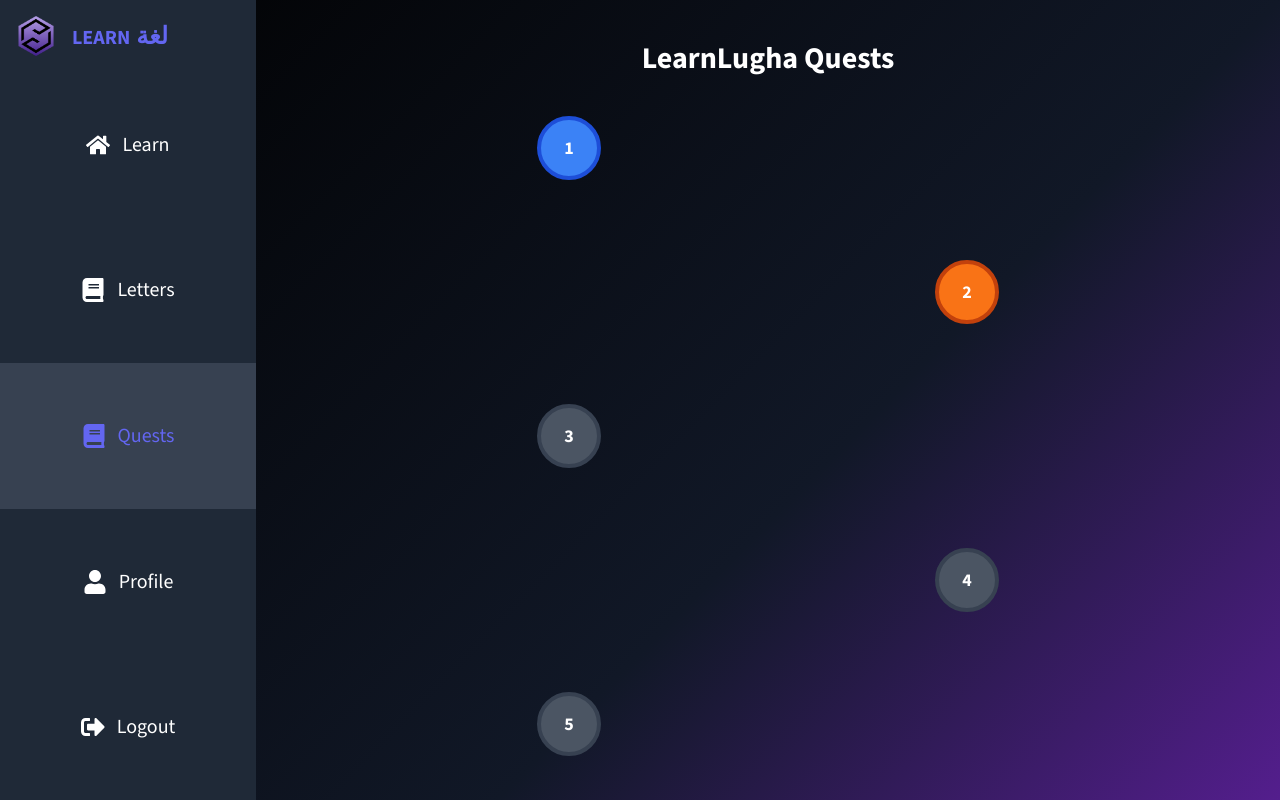
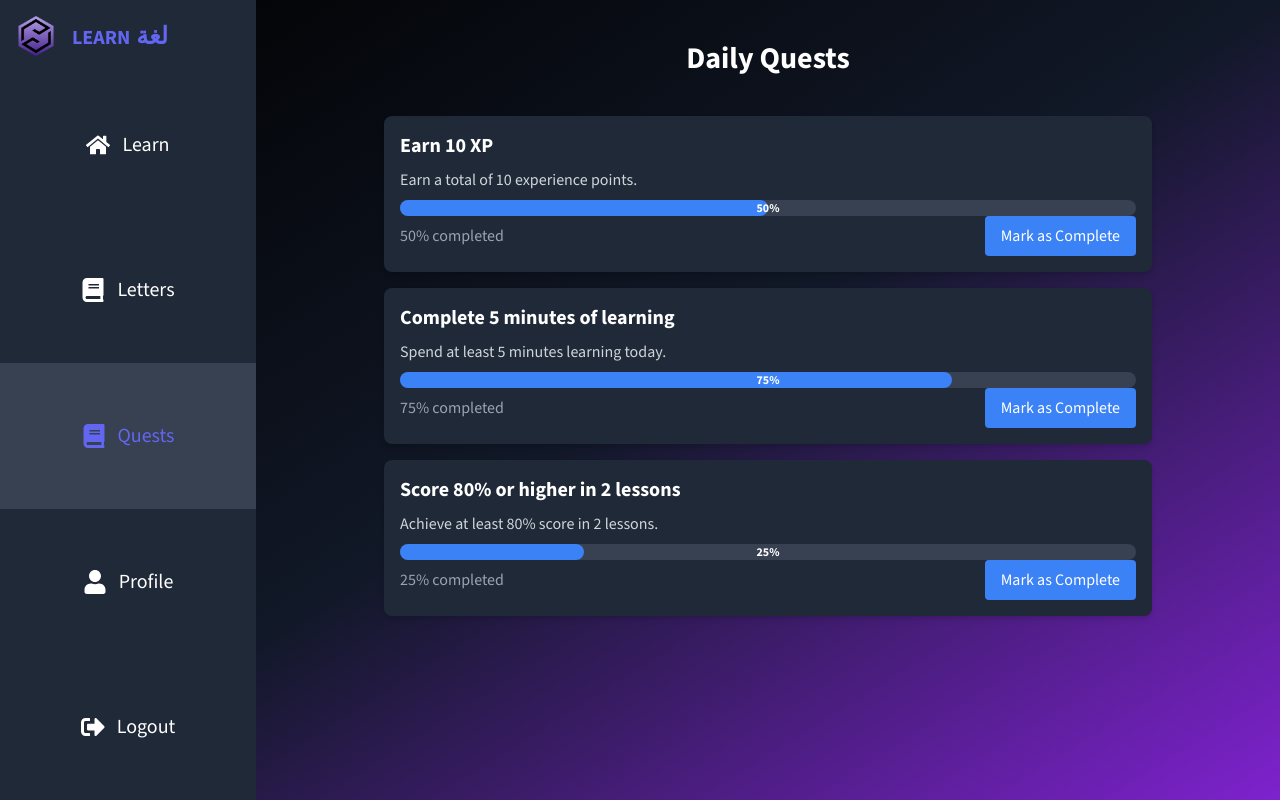
Before and after one commit to omar-t-ahmed/learn-lugha, a Next.js app: page /quests in a window 1280 px wide. Shown: the top 800 px of the page. Built offline with nearby package versions, Linux system fonts and the light colour scheme; no server answers.

Commit message:
questsish

```diff
--- a/package.json
+++ b/package.json
@@ -18,6 +18,7 @@
     "@google-cloud/speech": "^6.7.0",
     "@google-cloud/text-to-speech": "^5.4.0",
     "@google-cloud/translate": "^8.5.0",
+    "@headlessui/react": "^2.1.4",
     "@mui/material": "^5.16.7",
     "@prisma/client": "^5.19.0",
     "@radix-ui/react-accordion": "^1.2.0",
--- a/src/app/quests/page.tsx
+++ b/src/app/quests/page.tsx
@@ -1,157 +1,97 @@
 "use client";
 
 import React, { useState } from "react";
-import { useRouter } from "next/navigation";
 import Sidebar from "@/components/Sidebar"; // Import the Sidebar component
+import ProgressBar from "@/components/ProgressBar"; // Import the custom ProgressBar component
+import { FaCheckCircle, FaGem } from 'react-icons/fa';
 
-// Define the Quest type
 interface Quest {
   id: number;
   title: string;
+  description: string;
+  goal: string;
+  progress: number; // Progress in percentage
   completed: boolean;
 }
 
-const quests: Quest[] = [
-  { id: 1, title: "Quest 1", completed: true },
-  { id: 2, title: "Quest 2", completed: false },
-  { id: 3, title: "Quest 3", completed: false },
-  { id: 4, title: "Quest 4", completed: false },
-  { id: 5, title: "Quest 5", completed: false },
-  { id: 6, title: "Quest 6", completed: false },
-  { id: 7, title: "Quest 7", completed: false },
-  { id: 8, title: "Quest 8", completed: false },
+const questsData: Quest[] = [
+  {
+    id: 1,
+    title: 'Earn 10 XP',
+    description: 'Earn a total of 10 experience points.',
+    goal: '10 XP',
+    progress: 50, // Example progress
+    completed: false,
+  },
+  {
+    id: 2,
+    title: 'Complete 5 minutes of learning',
+    description: 'Spend at least 5 minutes learning today.',
+    goal: '5 minutes',
+    progress: 75,
+    completed: false,
+  },
+  {
+    id: 3,
+    title: 'Score 80% or higher in 2 lessons',
+    description: 'Achieve at least 80% score in 2 lessons.',
+    goal: '80% in 2 lessons',
+    progress: 25,
+    completed: false,
+  },
 ];
 
-export default function QuestPath() {
-  const router = useRouter();
+const QuestPage = () => {
+  const [quests, setQuests] = useState(questsData);
 
-  const [selectedQuest, setSelectedQuest] = useState<Quest & { isUnlocked: boolean } | null>(null);
-  const [dialogPosition, setDialogPosition] = useState<{ top: number; left: number } | null>(null);
-
-  const handleClick = (event: React.MouseEvent, quest: Quest, isUnlocked: boolean) => {
-    const rect = (event.currentTarget as HTMLElement).getBoundingClientRect();
-    const top = rect.bottom + window.scrollY;
-    const left = rect.left + window.scrollX + rect.width / 2;
-    setDialogPosition({ top, left });
-    setSelectedQuest({ ...quest, isUnlocked });
-  };
-
-  const handleClose = () => {
-    setSelectedQuest(null);
-    setDialogPosition(null);
-  };
-
-  const navigateToQuest = (questId: number) => {
-    router.push(`/quest/${questId}`);
+  const handleQuestCompletion = (id: number) => {
+    setQuests(prevQuests =>
+      prevQuests.map(quest =>
+        quest.id === id ? { ...quest, completed: true } : quest
+      )
+    );
   };
 
   return (
-    <div className="bg-gradient-to-br from-black via-gray-900 to-purple-700 min-h-screen text-white">
+    <div className="bg-gradient-to-br from-black via-gray-900 to-purple-700 min-h-screen text-white flex">
       <Sidebar />
-      <div className="ml-64 p-10 flex flex-col items-center">
-        <h1 className="text-3xl font-bold mb-10">LearnLugha Quests</h1>
-        <div className="relative flex flex-col items-center w-full max-w-2xl">
-          {quests.map((quest, index) => {
-            const isUnlocked = index === 0 || quests[index - 1].completed;
-            const questStatus = quest.completed
-              ? "bg-blue-500 border-blue-700"
-              : isUnlocked
-              ? "bg-orange-500 border-orange-700"
-              : "bg-gray-600 border-gray-700";
-
-            return (
-              <div
-                key={quest.id}
-                className={`relative flex items-center mb-20 ${
-                  index % 2 === 0 ? "self-start" : "self-end"
-                }`}
-                style={{
-                  position: "relative",
-                  left: index % 2 === 0 ? "105px" : "-105px",
-                }}
-                onClick={(e) => handleClick(e, quest, isUnlocked)}
-              >
-                <div
-                  className={`relative flex items-center justify-center w-16 h-16 rounded-full border-4 transition-transform duration-200 transform hover:scale-110 cursor-pointer ${questStatus}`}
-                >
-                  <span className="text-white text-lg font-bold">{quest.id}</span>
-                </div>
+      <div className="ml-64 p-10 flex flex-col items-center w-full">
+        <h1 className="text-3xl font-bold mb-10">Daily Quests</h1>
+        <div className="space-y-4 w-full max-w-3xl">
+          {quests.map(quest => (
+            <div key={quest.id} className="bg-gray-800 p-4 rounded-lg shadow-md">
+              <div className="flex items-center justify-between mb-2">
+                <h2 className="text-xl font-semibold">{quest.title}</h2>
+                {quest.completed && (
+                  <FaCheckCircle className="text-green-500 text-2xl" />
+                )}
               </div>
-            );
-          })}
+              <p className="text-gray-300 mb-2">{quest.description}</p>
+              <ProgressBar
+                progress={quest.progress}
+                completed={quest.completed}
+              />
+              <div className="flex items-center justify-between text-gray-400">
+                <span>{quest.progress}% completed</span>
+                {quest.completed ? (
+                  <span className="text-green-600 flex items-center">
+                    <FaGem className="mr-1" /> 5 Gems
+                  </span>
+                ) : (
+                  <button
+                    onClick={() => handleQuestCompletion(quest.id)}
+                    className="bg-blue-500 text-white px-4 py-2 rounded hover:bg-blue-600 transition"
+                  >
+                    Mark as Complete
+                  </button>
+                )}
+              </div>
+            </div>
+          ))}
         </div>
-
-        {selectedQuest && dialogPosition && (
-          <div
-            className={`absolute z-50 p-5 rounded-lg text-white dialog-box ${
-              selectedQuest.completed
-                ? "bg-blue-500"
-                : selectedQuest.isUnlocked
-                ? "bg-orange-500"
-                : "bg-gray-600"
-            }`}
-            style={{
-              top: `${dialogPosition.top + 10}px`,
-              left: `${dialogPosition.left}px`,
-              transform: "translateX(-50%)",
-            }}
-          >
-            <button
-              onClick={handleClose}
-              className="absolute top-2 right-2 text-lg font-bold"
-              style={{
-                color:
-                  selectedQuest.completed
-                    ? "#2B6CB0"
-                    : selectedQuest.isUnlocked
-                    ? "#DD6B20"
-                    : "#2D3748",
-              }}
-            >
-              &times;
-            </button>
-
-            <div
-              className="absolute top-[-10px] left-[50%] transform translate-x-[-50%] w-0 h-0 border-l-[10px] border-l-transparent border-r-[10px] border-r-transparent border-b-[10px]"
-              style={{
-                borderBottomColor:
-                  selectedQuest.completed
-                    ? "#4299e1"
-                    : selectedQuest.isUnlocked
-                    ? "#ED8936"
-                    : "#718096",
-              }}
-            ></div>
-
-            <h2 className="text-2xl font-bold mb-2">{selectedQuest.title}</h2>
-            <p className="text-lg mb-4">
-              {selectedQuest.completed
-                ? "This quest is completed."
-                : selectedQuest.isUnlocked
-                ? "This quest is unlocked."
-                : "Sorry, this quest is locked."}
-            </p>
-
-            {selectedQuest.completed && (
-              <button
-                className="px-4 py-2 bg-white text-blue-700 rounded hover:bg-gray-100 transition"
-                onClick={() => navigateToQuest(selectedQuest.id)}
-              >
-                Go to Quest
-              </button>
-            )}
-
-            {selectedQuest.isUnlocked && !selectedQuest.completed && (
-              <button
-                className="px-4 py-2 bg-white text-orange-700 rounded hover:bg-gray-100 transition"
-                onClick={() => navigateToQuest(selectedQuest.id)}
-              >
-                Start Quest
-              </button>
-            )}
-          </div>
-        )}
       </div>
     </div>
   );
-}
+};
+
+export default QuestPage;
--- /dev/null
+++ b/src/components/ProgressBar.tsx
@@ -0,0 +1,24 @@
+// components/ProgressBar.tsx
+
+import React from 'react';
+
+interface ProgressBarProps {
+  progress: number; // Progress in percentage
+  completed: boolean;
+}
+
+const ProgressBar: React.FC<ProgressBarProps> = ({ progress, completed }) => {
+  return (
+    <div className="relative w-full bg-gray-700 rounded-full h-4">
+      <div
+        className={`absolute top-0 left-0 h-full rounded-full ${completed ? 'bg-green-500' : 'bg-blue-500'}`}
+        style={{ width: `${progress}%` }}
+      />
+      <div className="absolute top-0 left-0 w-full h-full flex items-center justify-center text-white text-xs font-semibold">
+        {progress}%
+      </div>
+    </div>
+  );
+};
+
+export default ProgressBar;
```
Also changed, not shown: 1 other file (tests, documents, lock files or other folders).
